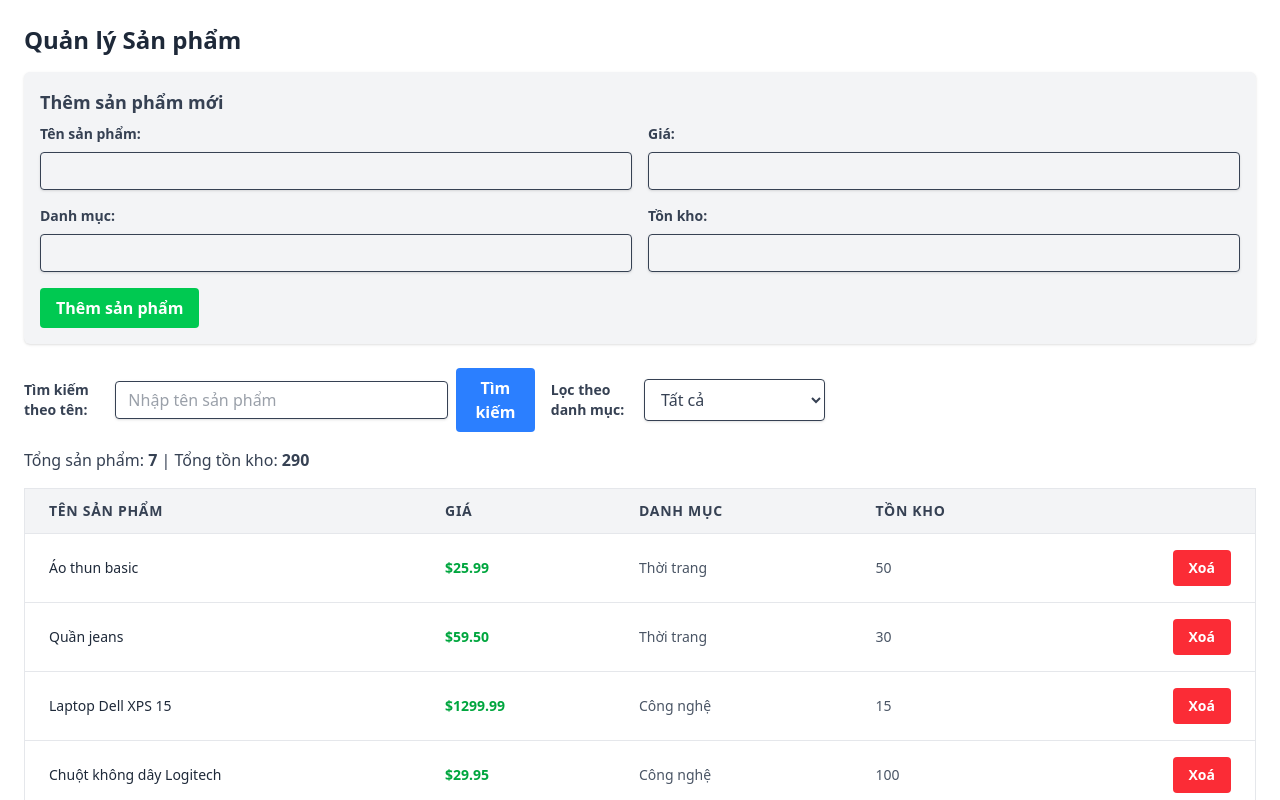
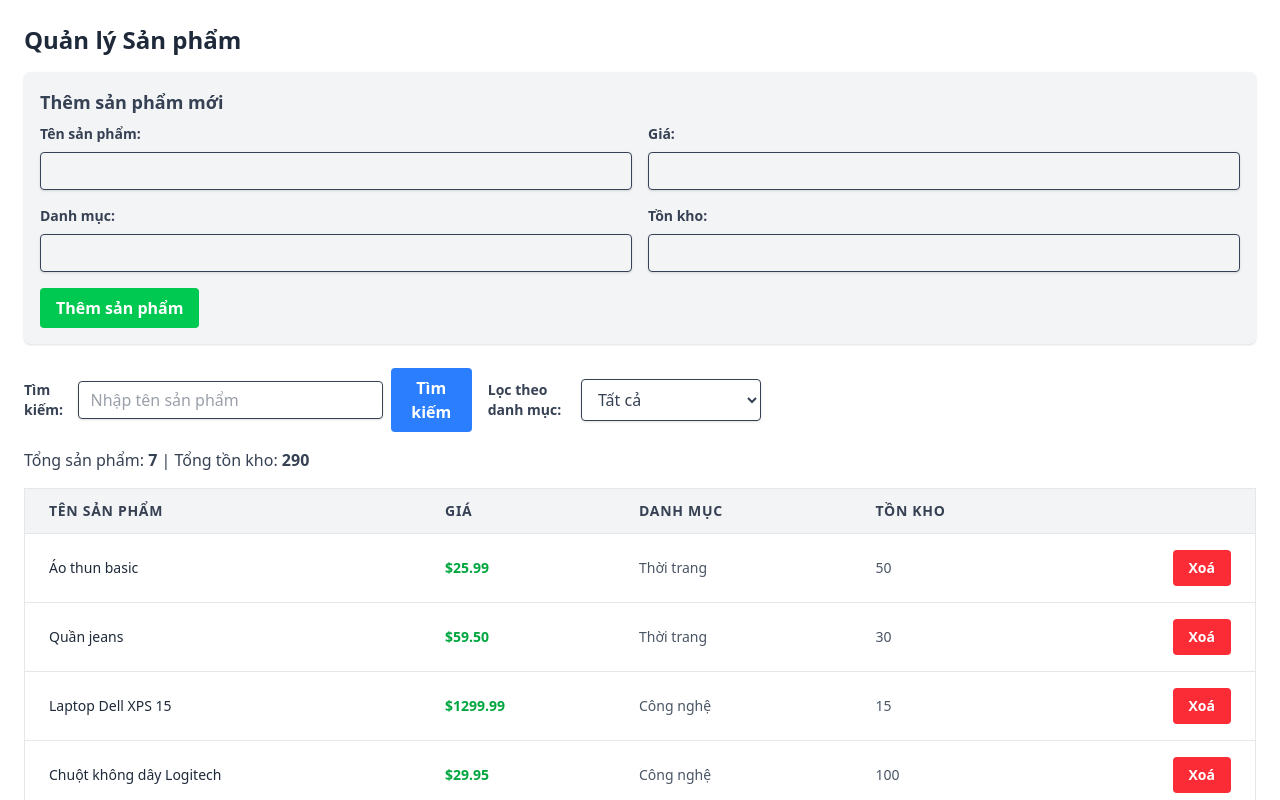
Before and after one commit to lehoanganh75/PTGDUD_Week10_Examination, a React (Vite) app in the folder examinationreactjs/: page / in a window 1280 px wide. Shown: the top 800 px of the page. Built offline with nearby package versions, Linux system fonts and the light colour scheme.

Commit message:
10. Finish cải thiện giao diện

```diff
--- a/examinationreactjs/src/App.tsx
+++ b/examinationreactjs/src/App.tsx
@@ -163,7 +163,7 @@ const App: React.FC = () => {
       <div className="mb-4 flex items-center gap-4">
         {/* Tìm kiếm */}
         <div className="flex items-center">
-          <label htmlFor="search" className="block text-gray-700 text-sm font-bold mr-2">Tìm kiếm theo tên:</label>
+          <label htmlFor="search" className="block text-gray-700 text-sm font-bold mr-2">Tìm kiếm:</label>
           <input
             type="text"
             id="search"
```
Also changed, not shown: 1 other file (tests, documents, lock files or other folders).
